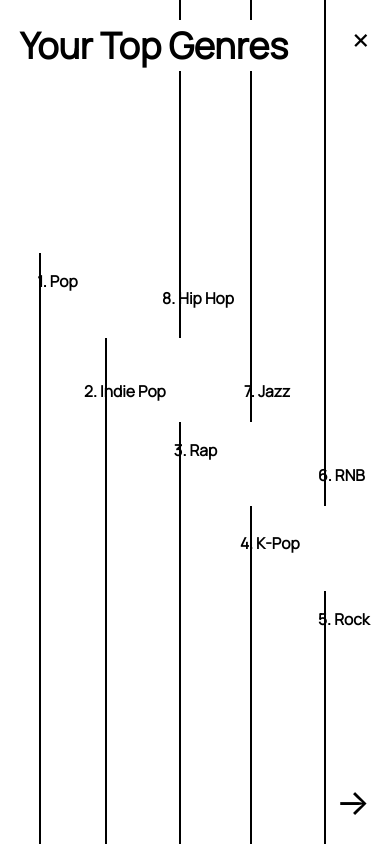
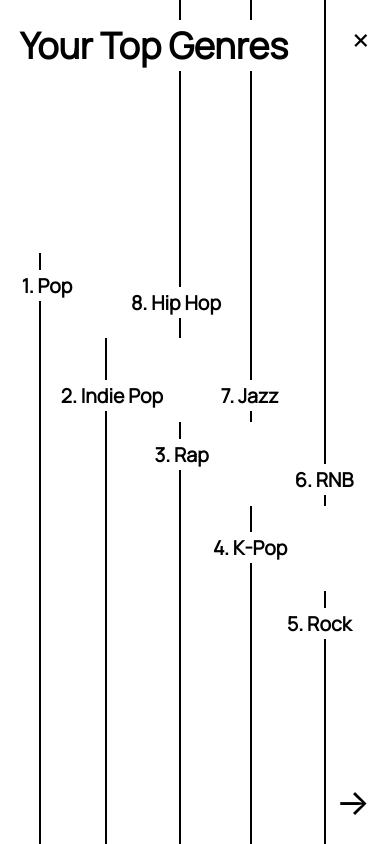
Before and after one commit to gabi823/secondProject, a React (Create React App) app in the folder frontend/: page /top-genres in a window 390 px wide. Built offline with nearby package versions, Linux system fonts and the light colour scheme.

Commit message:
Final edits to most mobile pages (#51)
comments on PR

```diff
--- a/frontend/src/pages/CreateAccount/CreateAccount.css
+++ b/frontend/src/pages/CreateAccount/CreateAccount.css
@@ -149,4 +149,16 @@
         width: 80%;
         font-size: 15px;
     }
+    .images-row-top {
+        margin-top: -520px;
+    }
+
+    .images-row-bottom {
+        margin-top: 600px;
+    }
+    .create-account-form {
+        padding-top: 40px;
+        padding-bottom: 40px;
+
+    }
 }
--- a/frontend/src/pages/Login/Login.css
+++ b/frontend/src/pages/Login/Login.css
@@ -1,6 +1,6 @@
 /* Background images container */
 .images-container {
-    position: absolute;
+    position: relative;
     top: 0;
     left: 0;
     right: 0;
@@ -64,19 +64,6 @@
     object-fit: cover;
     flex-shrink: 0;
 }
-
-@keyframes scrollRight {
-  to {
-    left: max(calc(200px * 8), 100%);
-  }
-}
-
-
-
-
-
-
-
 .login-container {
     display: flex;
     align-items: center;
@@ -84,7 +71,6 @@
     position: relative;
     z-index: -9;
     min-height: 100vh;
-
 }
 
 .login-box {
@@ -172,28 +158,45 @@
 
 @media (max-width: 393px) {
     .login-container {
-       padding: 20px; /* Add padding around the container */
+        padding: 20px; /* Add padding around the container */
         box-sizing: border-box;
-        margin-top: 55px;
+        margin-top: 20px;
     }
+
     .login-box {
         width: 100%; /* Make the login box responsive */
         max-width: 320px; /* Limit its size to prevent stretching */
         padding: 40px 20px;
     }
+
     .login-input {
         width: 80%;
         margin-left: 10%;
     }
+
     .login-label {
         width: 80%;
         margin-left: 10%;
     }
-    .images-container {
-        transform: translateY(-40px);
-    }
+
     .login-button {
         font-size: 15px;
-         width: 40%;
+        width: 40%;
+    }
+
+    .images-row-top {
+        margin-top: -500px;
+
+    }
+
+    .images-row-bottom {
+        margin-bottom: 300px;
+    }
+
+    .carousel-image {
+    width: 161px;
+    height: 161px;
+    object-fit: cover;
+    flex-shrink: 0;
     }
 }
--- a/frontend/src/pages/Settings/Settings.css
+++ b/frontend/src/pages/Settings/Settings.css
@@ -126,17 +126,15 @@
         display: flex;
         flex-direction: column; /* Stack items vertically */
         align-items: center; /* Center align all items */
-        justify-content: flex-start; /* Start alignment for scrolling */
         padding: 15px; /* Add padding for spacing */
         width: 100%; /* Ensure it spans the full screen */
         box-sizing: border-box; /* Include padding in width */
-        overflow-y: auto; /* Enable vertical scrolling */
         gap: 20px; /* Add consistent spacing between sections */
-        overflow-y: auto;
     }
 
     /* Center the title and back link */
     .settings-left-section {
+        position: sticky;
         display: flex;
         flex-direction: column;
         align-items: center; /* Center align title and back link */
@@ -144,6 +142,8 @@
         gap: 10px;
         width: 100%; /* Ensure full-width alignment */
         margin: 0; /* Remove external margins */
+        top: 0;
+        z-index: 10;
     }
 
     .settings-title {
@@ -152,7 +152,8 @@
         font-weight: 700;
         margin: 0; /* Remove extra margins */
         text-align: center; /* Explicitly center the title */
-        padding-top: 20px;
+        padding-top: 150px;
+
     }
 
     .settings-back-link {
@@ -176,6 +177,8 @@
         width: 100%; /* Full width for container */
         max-width: 360px; /* Limit max width */
         gap: 20px; /* Spacing between sections */
+        padding-top: 100px;
+        overflow-y: auto;
     }
 
     /* Individual settings sections */
--- a/frontend/src/pages/Wrapped/WrappedAlbums/WrappedAlbums.css
+++ b/frontend/src/pages/Wrapped/WrappedAlbums/WrappedAlbums.css
@@ -35,8 +35,9 @@
     width: 100%;
     height: 100vh;
     margin-top: -270px;
+    overflow: visible;
+    position: relative;
 }
-
 .album-wrapper {
     position: relative;
     width: 450px;
@@ -156,8 +157,14 @@
         font-weight: 1000;
     }
     .next-page-link {
-        bottom: 10px; /* Adjusted for smaller screen */
-        right: 10px; /* Adjusted for smaller screen */
-        font-size: 28px; /* Adjusted size for readability */
+        bottom: 20px; /* Adjusted for smaller screen */
+        right: 20px; /* Adjusted for smaller screen */
+        font-size: 36px; /* Adjusted size for readability */
+        display: block; /* Ensure it’s visible */
+        visibility: visible;
+        position: absolute;
+        padding-bottom: 5px;
+        padding-right: 3px;
     }
+
 }
--- a/frontend/src/pages/Wrapped/WrappedGenres/WrappedGenres.css
+++ b/frontend/src/pages/Wrapped/WrappedGenres/WrappedGenres.css
@@ -94,19 +94,25 @@
     }
 
     .genre {
-        font-size: 4vw;
+        font-size: 5vw;
         transform: rotate(90deg);
     }
 
-    .pop { top: 32vh; left: 7vw; }
-    .indie-pop { top: 45vh; left: 19vw; }
-    .rap { top: 52vh; left: 42vw; }
-    .k-pop { top: 63vh; left: 59vw; }
-    .rock { top: 72vh; left: 79vw; }
+    .pop, .indie-pop, .rap, .k-pop, .rock, .rnb, .jazz, .hip-hop {
+        background-color: white; /* White background */
+        padding: 2px 4px; /* Background spacing */
+        z-index: 10;
+    }
 
-    .rnb { top: 55vh; left: 79vw; }
-    .jazz { top: 45vh; left: 60vw; }
-    .hip-hop { top: 34vh; left: 39vw; }
+    .pop { top: 32vh; left: 2vw;}
+    .indie-pop { top: 45vh; left: 12vw; }
+    .rap { top: 52vh; left: 36vw; }
+    .k-pop { top: 63vh; left: 51vw; }
+    .rock { top: 72vh; left: 70vw; }
+
+    .rnb { top: 55vh; left: 72vw; }
+    .jazz { top: 45vh; left: 53vw; }
+    .hip-hop { top: 34vh; left: 30vw; }
 
 
     .line-pop { top: 30vh; bottom: 0; left: 10vw; }
--- a/frontend/src/pages/Wrapped/WrappedIntro/WrappedIntro.css
+++ b/frontend/src/pages/Wrapped/WrappedIntro/WrappedIntro.css
@@ -106,6 +106,7 @@
         height: 100vh; /* Full viewport height */
         padding: 20px; /* Add padding for the edges */
         box-sizing: border-box;
+        padding-top: 150px;
     }
 
     /* Top image row */
@@ -119,7 +120,7 @@
     .image-container img {
         width: 60px; /* Resize images */
         height: 60px;
-          margin-top: -50px;
+        margin-top: -50px;
     }
 
     /* Centered text and button */
```
Lines whose indentation alone changed are shown as unchanged.
